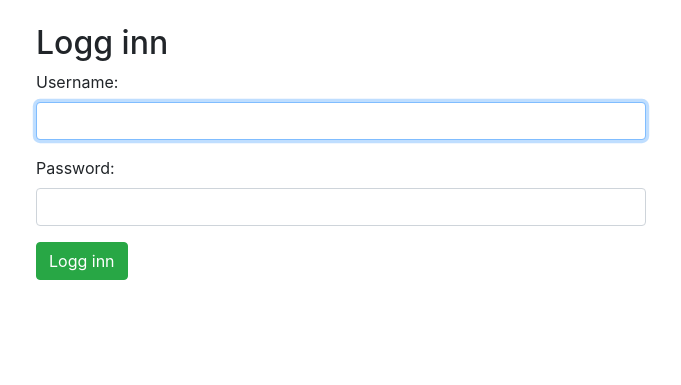
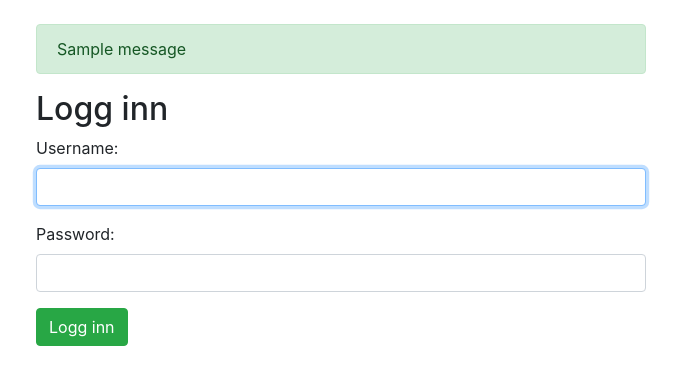
Before and after one commit to WilliamHLe/StrikkDin, a Django app: page /bruker/login/ in a window 1280 px wide. Shown: the part 56-441 px from the top of the page, without its empty margins (299-980 px from the left). Run offline with Django 3.2, Linux system fonts and the light colour scheme; tables that the repository leaves empty hold one stand-in row (values such as "Sample post"); one stand-in notice (Sample message) is shown; some libraries are stand-ins or nearby versions; some web fonts are replaced.

Commit message:
Added success message to html template

```diff
--- a/PU13/templates/registration/login.html
+++ b/PU13/templates/registration/login.html
@@ -7,8 +7,19 @@ Logg inn
 {% endblock %}
 
 {% block body %}
+
     <div class="container w-50 mt-4">
+
+        {% for message in messages %}
+          <div class="alert {{ message.tags }} alert-dismissible" role="alert">
+            <button type="button" class="close" data-dismiss="alert" aria-label="Close">
+            </button>
+            {{ message }}
+          </div>
+        {% endfor %}
+
         <h2>Logg inn</h2>
+
         <form method="post" novalidate>
             {% csrf_token %}
 
```
